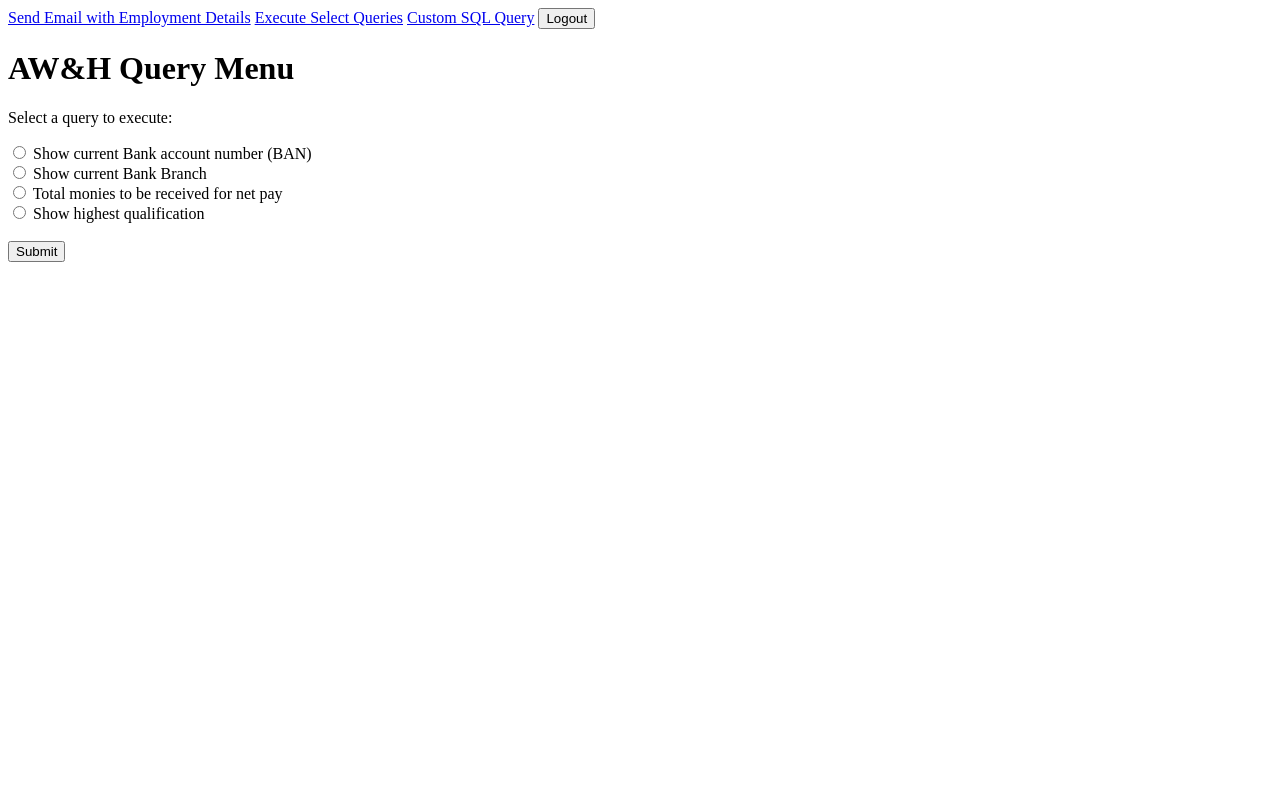
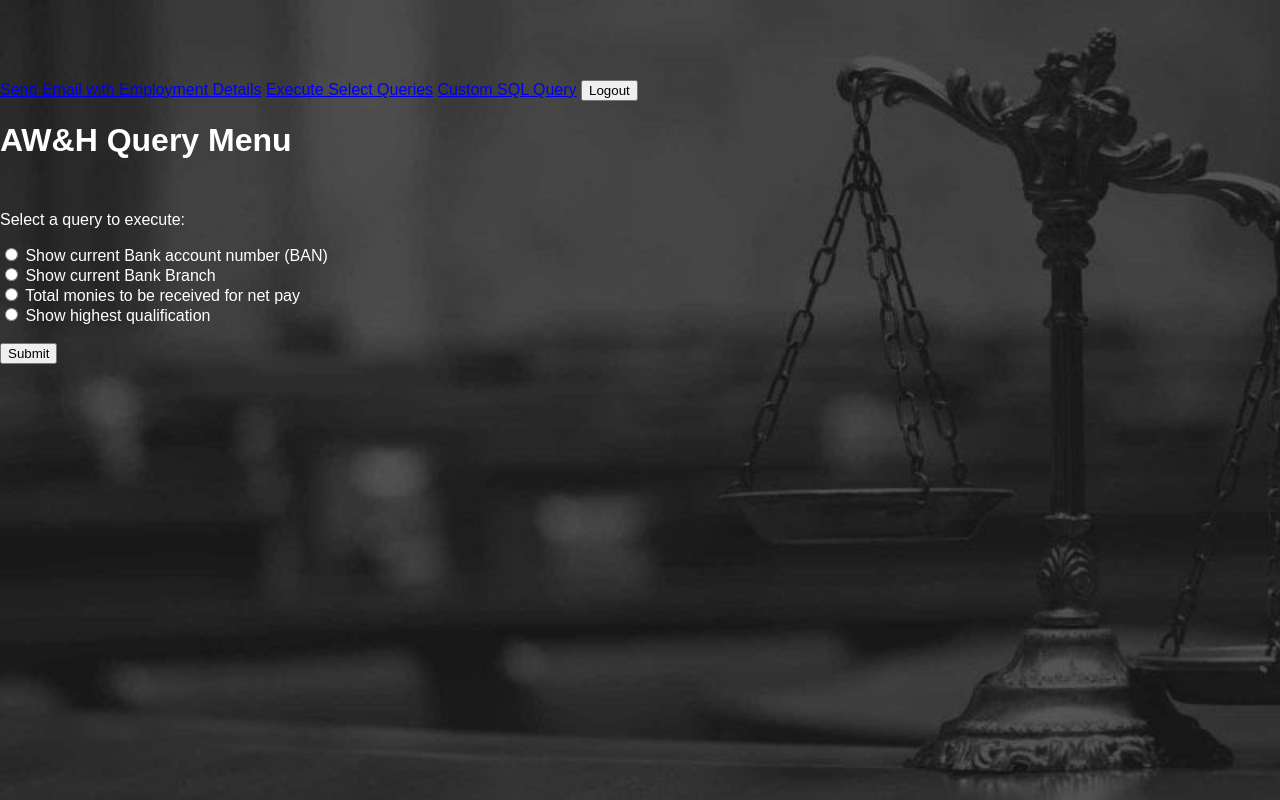
Before and after one commit to jayngl/AW-H-Employee-Portal, a PHP site: page /Queries.php in a window 1280 px wide. Run offline with PHP 8.4, Linux system fonts and the light colour scheme.

Commit message:
Update Queries.php

```diff
--- a/Queries.php
+++ b/Queries.php
@@ -4,6 +4,8 @@
 <head>
     <meta charset="UTF-8">
     <meta name="viewport" content="width=device-width, initial-scale=1.0">
+    <link rel="stylesheet" href="queriestyle.css">
+    <link rel="icon" href="court.png">
     <title>AW&H Query Menu</title>
     <?php include 'menu.php'; ?>
 </head>
```
